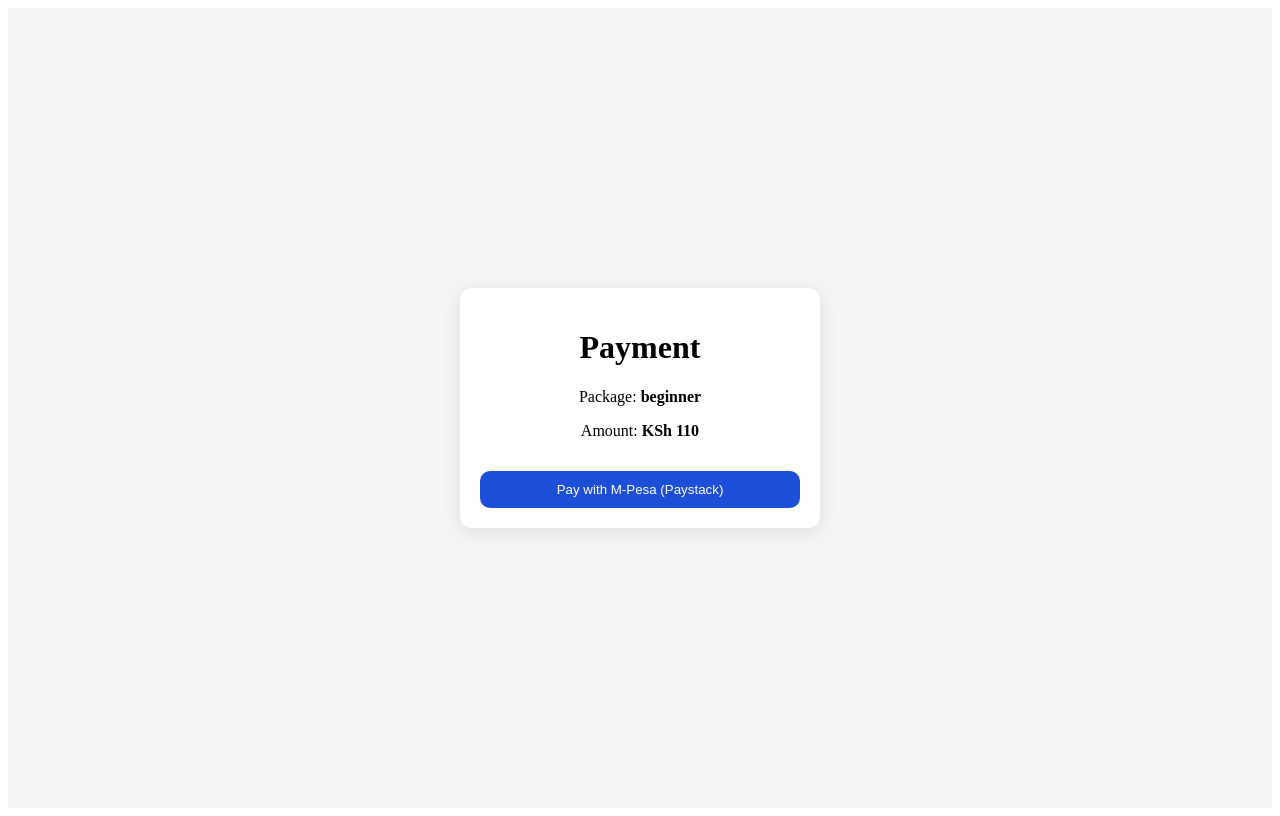
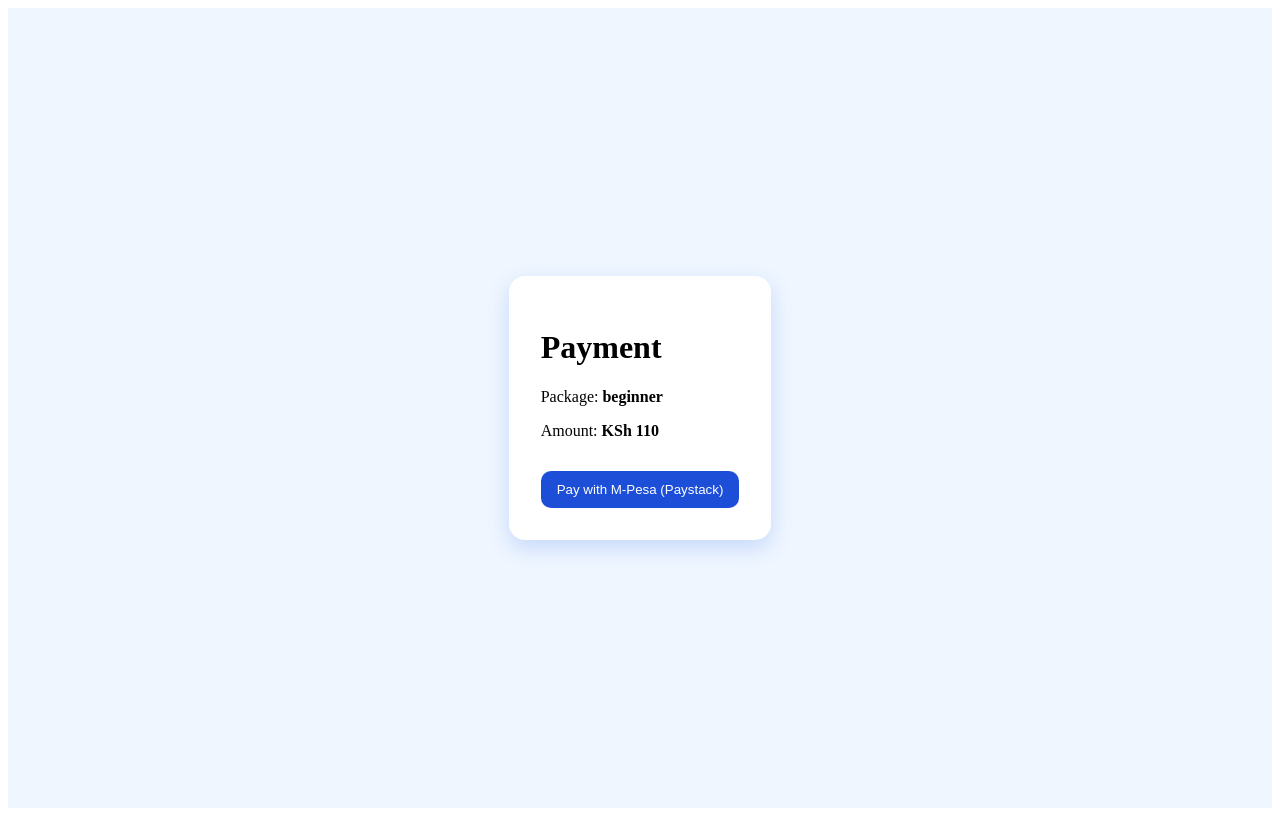
Before and after one commit to sydnerick09/migori, a Next.js app: page /payment in a window 1280 px wide. Built offline with nearby package versions, Linux system fonts and the light colour scheme.

Commit message:
fix css module button selector

```diff
--- a/app/payment/PaymentContent.js
+++ b/app/payment/PaymentContent.js
@@ -48,7 +48,7 @@ export default function PaymentContent() {
           Amount: <strong>KSh {costs[pkg]}</strong>
         </p>
 
-        <button onClick={pay}>Pay with M-Pesa (Paystack)</button>
+        <button className={styles.btn} onClick={pay}>Pay with M-Pesa (Paystack)</button>
       </div>
     </main>
   );
--- a/app/payment/payment.module.css
+++ b/app/payment/payment.module.css
@@ -1,22 +1,5 @@
 .wrap{min-height:100vh;display:grid;place-items:center;background:#eff6ff}.card{background:#fff;padding:2rem;border-radius:16px;box-shadow:0 8px 22px rgba(37,99,235,.2)}.card button{background:#1d4ed8;color:#fff;border-radius:10px;padding:.7rem 1rem;border:0}
-.wrap {
-  display: flex;
-  justify-content: center;
-  align-items: center;
-  min-height: 100vh;
-  background: #f5f5f5;
-}
-
-.card {
-  background: white;
-  padding: 20px;
-  border-radius: 12px;
-  box-shadow: 0 4px 20px rgba(0,0,0,0.1);
-  width: 320px;
-  text-align: center;
-}
-
-button {
+.btn {
   margin-top: 15px;
   padding: 10px;
   width: 100%;
```
